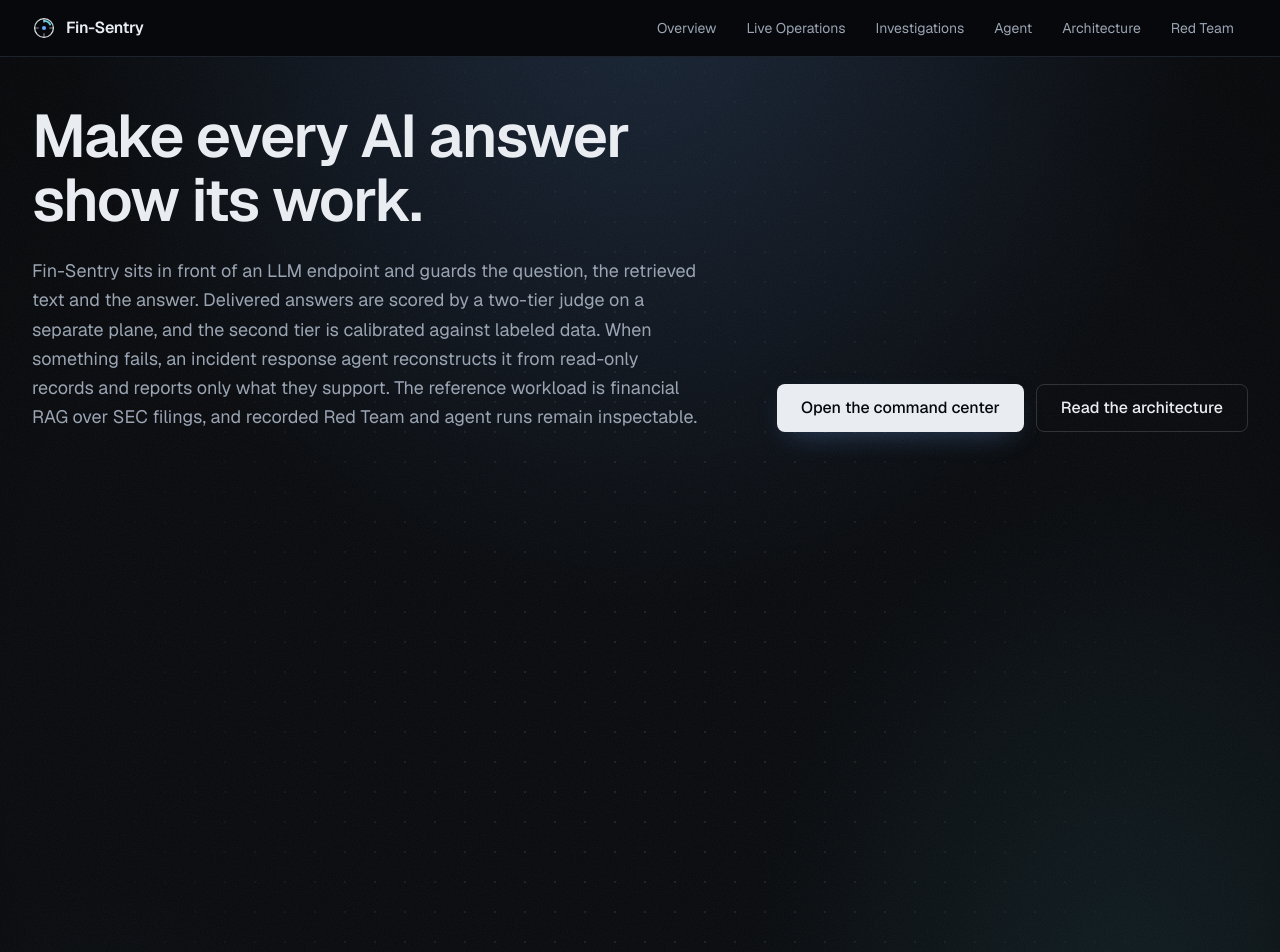
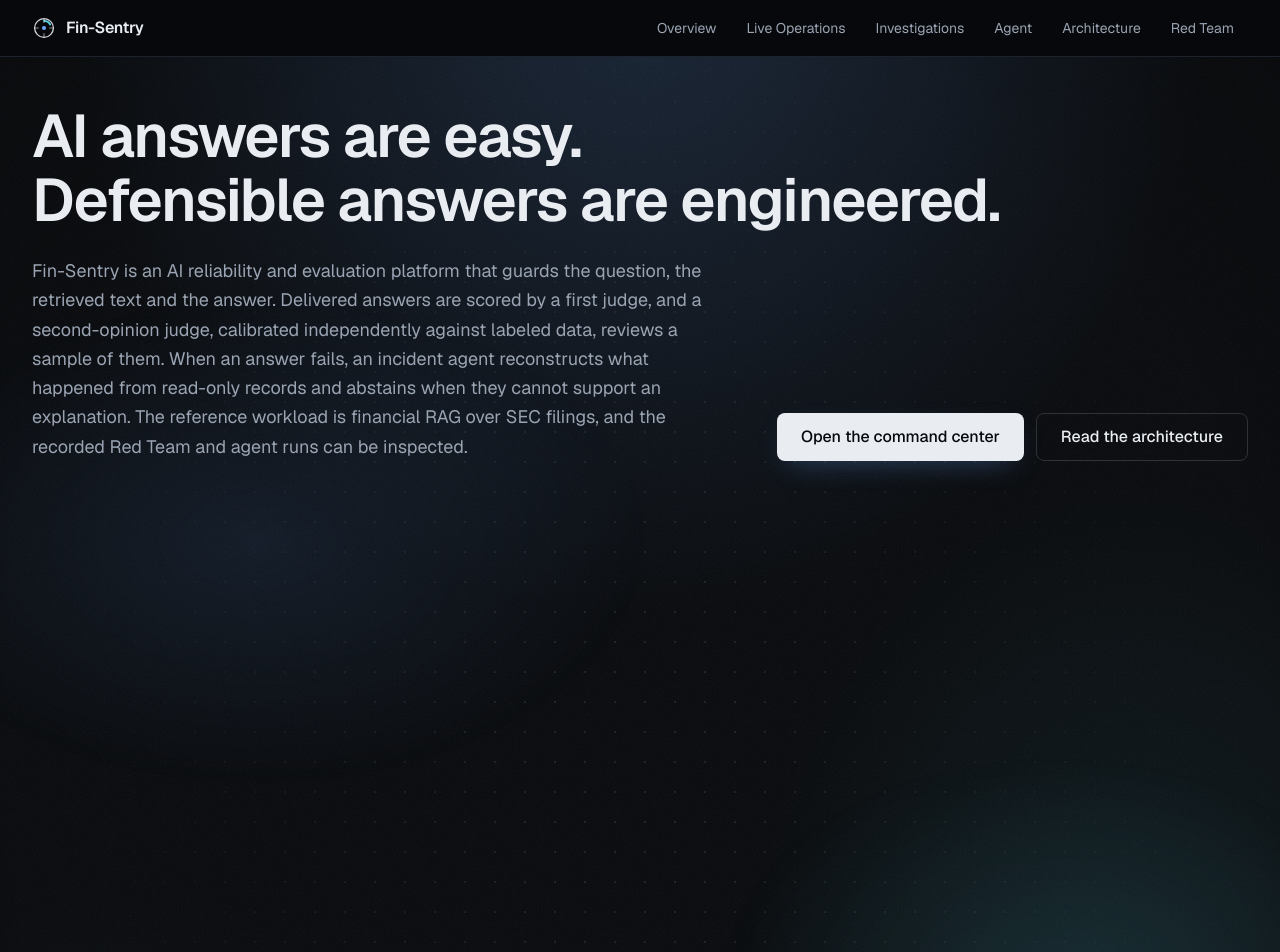
Before and after one commit to PrathamHusky07/fin-sentry, a Next.js app in the folder web/: page / in a window 1280 px wide. Shown: the top 952 px of the page. Built offline with nearby package versions, Linux system fonts and the light colour scheme.

Commit message:
rewrite the landing hero and add first-fold motion that reduced motion removes

```diff
--- a/web/app/globals.css
+++ b/web/app/globals.css
@@ -118,8 +118,13 @@ body {
   -webkit-font-smoothing: antialiased;
 }
 
-/* No fades, growth or reveals for people who ask for none. */
+/* No fades, growth or reveals for people who ask for none. The travelling
+   dash on a selected path is motion alone, so it is not drawn at all. */
 @media (prefers-reduced-motion: reduce) {
+  .cn-flow {
+    display: none;
+  }
+
   *,
   ::before,
   ::after {
@@ -640,6 +645,39 @@ svg :focus-visible {
       animation: fade-in 1200ms var(--ease-soft) backwards;
       animation-delay: 1500ms;
     }
+
+    /* The hero text enters as one sequence: each line, the description and the
+       buttons, a little after the one before. */
+    .hero-in {
+      animation: rise 800ms var(--ease) backwards;
+      animation-delay: calc(60ms + var(--i, 0) * 110ms);
+    }
+
+    /* Two soft fields drift behind the hero. They move by transform only, so
+       the compositor does the work and the text never repaints. */
+    .hero-field-a {
+      animation: field-drift-a 28s var(--ease-soft) infinite alternate;
+      will-change: transform;
+    }
+
+    .hero-field-b {
+      animation: field-drift-b 34s var(--ease-soft) infinite alternate;
+      will-change: transform;
+    }
+
+    /* The core glow breathes once the intro has settled. */
+    .cn-breathe {
+      transform-box: fill-box;
+      transform-origin: center;
+      animation: cn-breathe 7s var(--ease-soft) 2.4s infinite alternate;
+    }
+
+    /* Energy along a selected path only. A resting diagram does not move. */
+    .cn-flow {
+      stroke-dasharray: 0.06 0.94;
+      pointer-events: none;
+      animation: cn-flow 2200ms linear infinite;
+    }
   }
 }
 
@@ -683,6 +721,34 @@ svg :focus-visible {
   }
   to {
     stroke-dashoffset: 0;
+  }
+}
+
+@keyframes field-drift-a {
+  to {
+    transform: translate3d(9rem, 2.5rem, 0) scale(1.12);
+  }
+}
+
+@keyframes field-drift-b {
+  to {
+    transform: translate3d(-7rem, -3rem, 0) scale(1.1);
+  }
+}
+
+@keyframes cn-breathe {
+  to {
+    opacity: 0.55;
+    transform: scale(1.07);
+  }
+}
+
+@keyframes cn-flow {
+  from {
+    stroke-dashoffset: 0;
+  }
+  to {
+    stroke-dashoffset: -1;
   }
 }
 
@@ -773,6 +839,45 @@ svg :focus-visible {
     ellipse 64% 70% at 50% 42%,
     #000 12%,
     transparent 76%
+  );
+}
+
+/* The drifting fields under the hero text. Placed and sized here, moved only
+   inside the no-preference query, so reduced motion keeps them in place. */
+.hero-field {
+  position: absolute;
+  inset: 0;
+  z-index: -1;
+  overflow: hidden;
+  pointer-events: none;
+}
+
+.hero-field > span {
+  position: absolute;
+  border-radius: 9999px;
+}
+
+.hero-field-a {
+  top: 14%;
+  left: -10rem;
+  width: 48rem;
+  height: 30rem;
+  background: radial-gradient(
+    closest-side,
+    rgb(106 168 255 / 0.11),
+    transparent
+  );
+}
+
+.hero-field-b {
+  top: 42%;
+  right: -8rem;
+  width: 42rem;
+  height: 28rem;
+  background: radial-gradient(
+    closest-side,
+    rgb(92 212 230 / 0.09),
+    transparent
   );
 }
 
--- a/web/app/layout.tsx
+++ b/web/app/layout.tsx
@@ -22,7 +22,7 @@ export const viewport: Viewport = {
 export const metadata: Metadata = {
   title: "Fin-Sentry",
   description:
-    "Fin-Sentry guards an LLM endpoint, scores its answers with a two-tier judge and investigates failures with an evidence-bounded agent. The reference workload is financial RAG over SEC filings, and recorded Red Team and agent runs remain inspectable.",
+    "Fin-Sentry guards the question, the retrieved text and the answer, scores delivered answers with a two-tier judge and reconstructs failures with an evidence-bounded agent that abstains when the records fall short. The reference workload is financial RAG over SEC filings, and recorded Red Team and agent runs can be inspected.",
 };
 
 export default function RootLayout({ children }: LayoutProps<"/">) {
--- a/web/app/page.tsx
+++ b/web/app/page.tsx
@@ -1,4 +1,5 @@
 import type { Metadata } from "next";
+import type { CSSProperties } from "react";
 import Link from "next/link";
 import { BrowserFrame } from "@/components/browser-frame";
 import { DecisionNavigator } from "@/components/decision-navigator";
@@ -20,27 +21,44 @@ const SHOT = {
   investigations: { width: 1440, height: 2200 },
 } as const;
 
+// Position of an element in the hero entrance; globals.css turns it into a delay.
+function step(i: number): CSSProperties {
+  return { "--i": i } as CSSProperties;
+}
+
 export default function LandingPage() {
   return (
     <div className="flex flex-col">
       <section className="ctx ctx-hero">
+        <div aria-hidden="true" className="hero-field">
+          <span className="hero-field-a" />
+          <span className="hero-field-b" />
+        </div>
         <div className="mx-auto w-full max-w-7xl px-4 pt-10 pb-16 sm:px-8 sm:pt-12 sm:pb-20">
-          <h1 className="text-text-primary rise max-w-4xl text-4xl leading-[1.06] font-semibold tracking-tight sm:text-6xl">
-            <span className="block">Make every AI answer</span>
-            <span className="block">show its work.</span>
+          <h1 className="text-text-primary max-w-6xl text-4xl leading-[1.06] font-semibold tracking-tight sm:text-6xl">
+            <span className="hero-in block" style={step(0)}>
+              AI answers are easy.
+            </span>
+            <span className="hero-in block" style={step(1)}>
+              Defensible answers are engineered.
+            </span>
           </h1>
-          <div className="rise rise-2 mt-6 flex flex-col gap-8 lg:flex-row lg:items-end lg:justify-between">
-            <p className="text-text-secondary max-w-2xl text-lg leading-relaxed text-pretty">
-              Fin-Sentry sits in front of an LLM endpoint and guards the
-              question, the retrieved text and the answer. Delivered answers are
-              scored by a two-tier judge on a separate plane, and the second
-              tier is calibrated against labeled data. When something fails, an
-              incident response agent reconstructs it from read-only records and
-              reports only what they support. The reference workload is
-              financial RAG over SEC filings, and recorded Red Team and agent
-              runs remain inspectable.
+          <div className="mt-6 flex flex-col gap-8 lg:flex-row lg:items-end lg:justify-between">
+            <p
+              className="text-text-secondary hero-in max-w-2xl text-lg leading-relaxed text-pretty"
+              style={step(2)}
+            >
+              Fin-Sentry is an AI reliability and evaluation platform that
+              guards the question, the retrieved text and the answer. Delivered
+              answers are scored by a first judge, and a second-opinion judge,
+              calibrated independently against labeled data, reviews a sample of
+              them. When an answer fails, an incident agent reconstructs what
+              happened from read-only records and abstains when they cannot
+              support an explanation. The reference workload is financial RAG
+              over SEC filings, and the recorded Red Team and agent runs can be
+              inspected.
             </p>
-            <div className="flex flex-wrap gap-3">
+            <div className="hero-in flex flex-wrap gap-3" style={step(3)}>
               <Link
                 href="/overview"
                 className="bg-text-primary text-background hover:bg-text-primary/90 inline-flex min-h-12 items-center rounded-lg px-6 text-base font-medium shadow-[0_10px_30px_-12px_var(--glow-accent)] transition-[background-color,box-shadow] duration-[var(--dur-base)] hover:shadow-[0_14px_36px_-12px_var(--glow-accent)]"
--- a/web/components/hero-constellation.tsx
+++ b/web/components/hero-constellation.tsx
@@ -67,6 +67,25 @@ function spokeState(id: ConceptId, active: ConceptId | null): LinkState {
 
 function order(i: number): CSSProperties {
   return { "--i": i } as CSSProperties;
+}
+
+/**
+ * A short bright dash that travels along a line the reader has selected. It is
+ * drawn only for lit lines and only when the visitor allows motion, so the
+ * resting diagram stays still and the selection reads as energy on its path.
+ */
+function FlowPulse({ d }: { d: string }) {
+  return (
+    <path
+      d={d}
+      fill="none"
+      stroke="var(--text-primary)"
+      strokeWidth={2.5}
+      strokeLinecap="round"
+      pathLength={1}
+      className="cn-flow"
+    />
+  );
 }
 
 interface Handlers {
@@ -154,40 +173,61 @@ function Constellation({
             CONCEPTS.findIndex((c) => c.id === b),
         );
         const adjacent = gap === 1 || gap === CONCEPTS.length - 1;
+        const d = linkPath(
+          layout,
+          placed[a],
+          placed[b],
+          adjacent ? 0.34 : 0.22,
+        );
+        const state = linkState(a, b, active);
         return (
+          <g key={`${a}-${b}`}>
             <path
-            key={`${a}-${b}`}
-            d={linkPath(layout, placed[a], placed[b], adjacent ? 0.34 : 0.22)}
+              d={d}
               fill="none"
               stroke={TONE_COLOR[CONCEPT_BY_ID[a].tone]}
-            strokeWidth={linkState(a, b, active) === "lit" ? 2 : 1.25}
+              strokeWidth={state === "lit" ? 2 : 1.25}
               strokeLinecap="round"
               pathLength={1}
-            data-state={linkState(a, b, active)}
+              data-state={state}
               data-kind={adjacent ? "edge" : "chord"}
               className="cn-link cn-path"
               style={order(i + CONCEPTS.length)}
             />
+            {state === "lit" ? <FlowPulse d={d} /> : null}
+          </g>
         );
       })}
 
-      {CONCEPTS.map((concept, i) => (
+      {CONCEPTS.map((concept, i) => {
+        const d = spokePath(layout, placed[concept.id]);
+        const state = spokeState(concept.id, active);
+        return (
+          <g key={`spoke-${concept.id}`}>
             <path
-          key={`spoke-${concept.id}`}
-          d={spokePath(layout, placed[concept.id])}
+              d={d}
               fill="none"
               stroke={TONE_COLOR[concept.tone]}
-          strokeWidth={spokeState(concept.id, active) === "lit" ? 2.25 : 1.25}
+              strokeWidth={state === "lit" ? 2.25 : 1.25}
               strokeLinecap="round"
               pathLength={1}
-          data-state={spokeState(concept.id, active)}
+              data-state={state}
               className="cn-link cn-path"
               style={order(i)}
             />
-      ))}
+            {state === "lit" ? <FlowPulse d={d} /> : null}
+          </g>
+        );
+      })}
 
       <g className="cn-mark">
-        <circle cx={cx} cy={cy} r={core * 2.1} fill={`url(#${uid}-core)`} />
+        <circle
+          className="cn-breathe"
+          cx={cx}
+          cy={cy}
+          r={core * 2.1}
+          fill={`url(#${uid}-core)`}
+        />
         <circle
           cx={cx}
           cy={cy}
@@ -420,7 +460,8 @@ function Caption({ id }: { id: ConceptId | null }) {
  * never draws a flow. Pointing at, focusing or tapping a concept lifts it,
  * lights the lines to what it touches and lets the rest recede. Everything
  * it says is a claim from the system model; there are no counts and no
- * traffic. The reveal is one-shot CSS and is removed by reduced motion.
+ * traffic. The reveal is one-shot CSS, the core breathes slowly and a selected
+ * path carries a travelling dash. Reduced motion removes all of it.
  */
 export function HeroConstellation() {
   const [hovered, setHovered] = useState<ConceptId | null>(null);
```
Also changed, not shown: 1 other file (tests, documents, lock files or other folders). Lines whose indentation alone changed are shown as unchanged.
